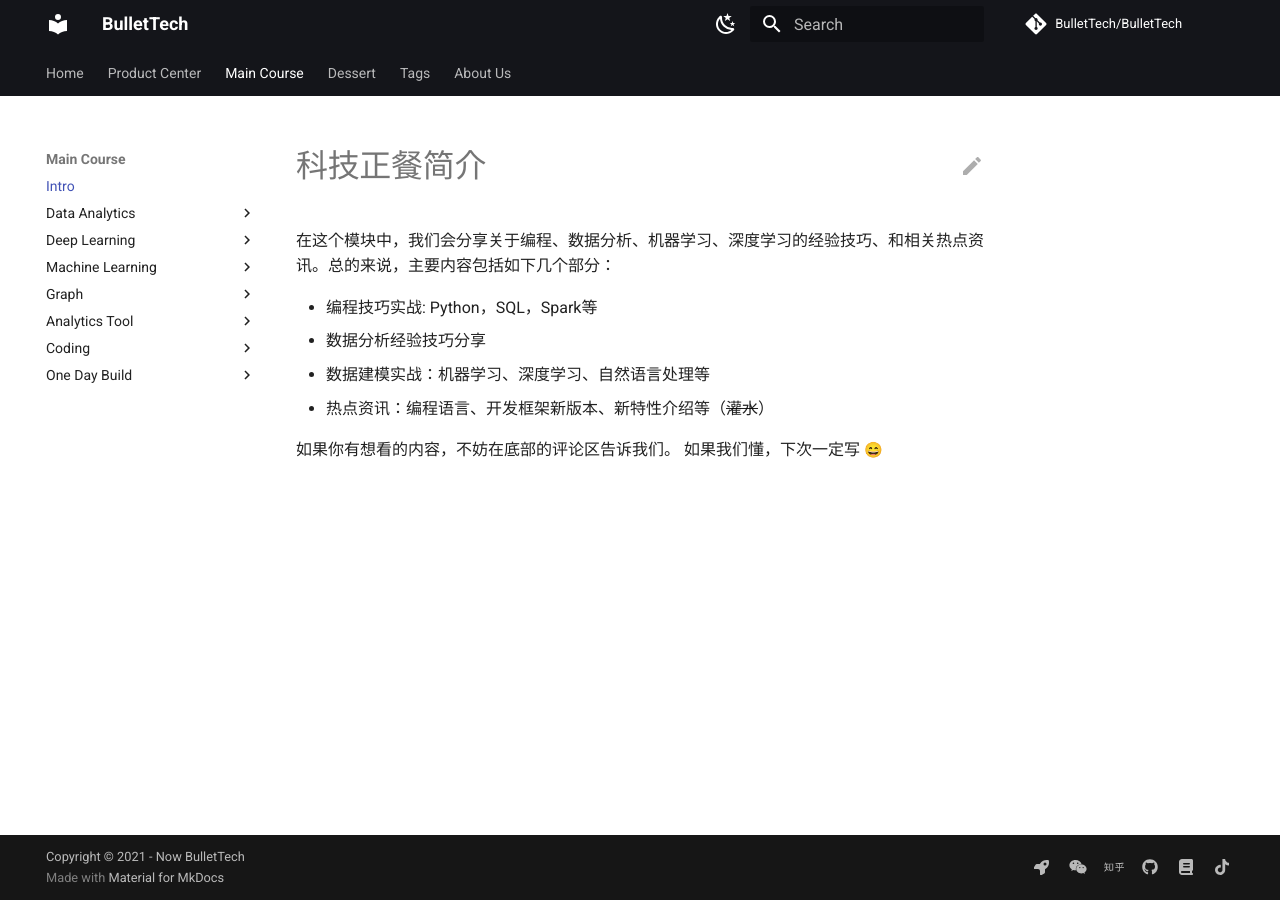
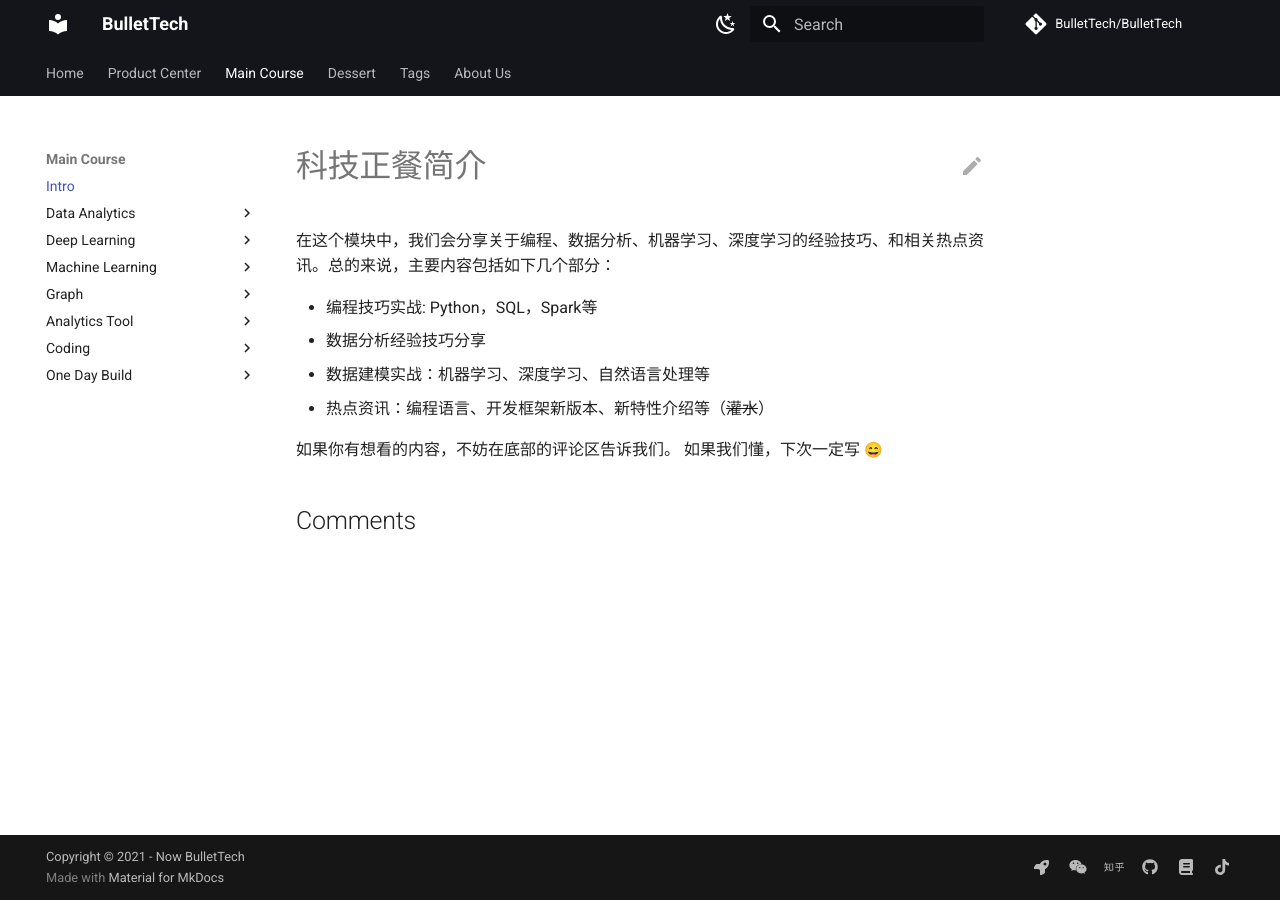
Before and after one commit to BulletTech/BulletTech, an MkDocs documentation site: the page built from docs/Main_course_blog_intro.md, in a window 1280 px wide. Built offline with MkDocs 1.6.1 and Material for MkDocs 9.7.7, drawn with Linux system fonts in a browser that asks for light colours; emoji names are drawn with the system emoji font; comment, search, counter and statistics services are not loaded.

Commit message:
Add color platte

```diff
--- a/material/overrides/blogs.html
+++ b/material/overrides/blogs.html
@@ -47,8 +47,7 @@
     {% endif %}
 
 
-
-
+<h2 id="__comments">{{ lang.t("meta.comments") }}</h2>
 <script src="https://utteranc.es/client.js"
          repo="BulletTech/User_Comments"
          issue-term="pathname"
@@ -57,5 +56,32 @@
          async>
  </script>
 
+ <!-- Reload on palette change -->
+  <script>
+    var palette = __md_get("__palette")
+    if (palette && typeof palette.color === "object")
+      if (palette.color.scheme === "slate") {
+        var giscus = document.querySelector("script[src*=giscus]")
+        giscus.setAttribute("data-theme", "dark")
+      }
+
+    /* Register event handlers after documented loaded */
+    document.addEventListener("DOMContentLoaded", function() {
+      var ref = document.querySelector("[data-md-component=palette]")
+      ref.addEventListener("change", function() {
+        var palette = __md_get("__palette")
+        if (palette && typeof palette.color === "object") {
+          var theme = palette.color.scheme === "slate" ? "dark" : "light"
+
+          /* Instruct Giscus to change theme */
+          var frame = document.querySelector(".giscus-frame")
+          frame.contentWindow.postMessage(
+            { giscus: { setConfig: { theme } } },
+            "https://giscus.app"
+          )
+        }
+      })
+    })
+  </script>
 
 {% endblock %}
```
